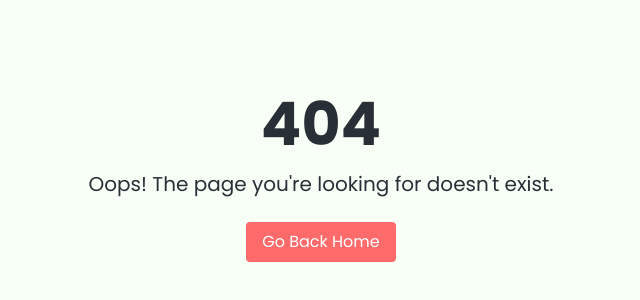
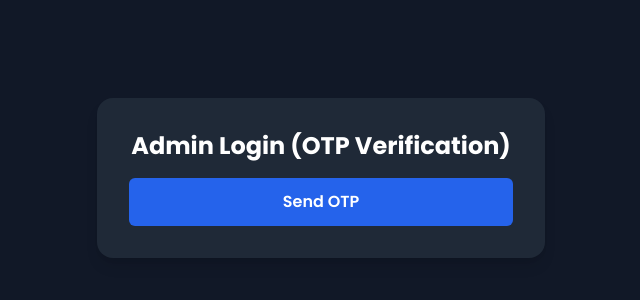
Before and after one commit to AbishekSathiyan/Abishek_Portfolio_Front-End, a React (Create React App) app: page /adminlogin in a window 1280 px wide. Before the commit this address had no page. Shown: the part 222-522 px from the top of the page, without its empty margins (319-959 px from the left). Built offline with nearby package versions, Linux system fonts and the light colour scheme.

Commit message:
Admin Fixed

```diff
--- a/src/App.jsx
+++ b/src/App.jsx
@@ -7,9 +7,12 @@ import Projects from "./components/Projects";
 import Skills from "./components/Skills";
 import Contact from "./components/Contact";
 import Footer from "./components/Footer";
+import AdminLogin from "./components/AdminLogin";
 import AdminPage from "./components/AdminPage";
 import NotFound from "./components/NotFound";
+import ProtectedRoute from "./components/ProtectedRoute";
 
+// 🏠 HomePage layout
 function HomePage() {
   return (
     <div className="font-sans">
@@ -26,12 +29,21 @@ function HomePage() {
   );
 }
 
+// 🌐 Main App
 function App() {
   return (
     <BrowserRouter>
       <Routes>
         <Route path="/" element={<HomePage />} />
-        <Route path="/admin" element={<AdminPage />} />
+        <Route path="/adminlogin" element={<AdminLogin />} />
+        <Route
+          path="/admin"
+          element={
+            <ProtectedRoute>
+              <AdminPage />
+            </ProtectedRoute>
+          }
+        />
         <Route path="*" element={<NotFound />} />
       </Routes>
     </BrowserRouter>
--- /dev/null
+++ b/src/components/AdminLogin.jsx
@@ -0,0 +1,111 @@
+import React, { useState } from "react";
+import axios from "axios";
+
+const BASE_URL = process.env.REACT_APP_BACKEND_URL;
+const ADMIN_EMAIL = process.env.REACT_APP_ADMIN_EMAIL; // your admin email
+
+function AdminLogin() {
+  const [otp, setOtp] = useState(["", "", "", "", "", ""]);
+  const [otpSent, setOtpSent] = useState(false);
+  const [loading, setLoading] = useState(false);
+  const [message, setMessage] = useState("");
+
+  const handleSendOtp = async () => {
+    setLoading(true);
+    try {
+      const res = await axios.post(`${BASE_URL}/admin/send-otp`, {
+        email: ADMIN_EMAIL,
+      });
+      setOtpSent(true);
+      setMessage(res.data.message || "OTP sent successfully!");
+    } catch (err) {
+      setMessage(err.response?.data?.message || "Failed to send OTP");
+    }
+    setLoading(false);
+  };
+
+  const handleOtpChange = (value, index) => {
+    if (!/^[0-9]?$/.test(value)) return;
+    const newOtp = [...otp];
+    newOtp[index] = value;
+    setOtp(newOtp);
+
+    // auto move focus
+    if (value && index < 5) {
+      document.getElementById(`otp-${index + 1}`).focus();
+    }
+  };
+
+  const handleVerify = async () => {
+    const fullOtp = otp.join("");
+    if (fullOtp.length !== 6) return alert("Enter 6-digit OTP");
+
+    setLoading(true);
+    try {
+      const res = await axios.post(`${BASE_URL}/api/admin/verify-otp`, {
+        email: ADMIN_EMAIL,
+        otp: fullOtp,
+      });
+      setMessage(res.data.message || "OTP Verified Successfully!");
+
+      if (res.data.success) {
+        // ✅ Save session locally for ProtectedRoute
+        localStorage.setItem("adminVerified", "true");
+        window.location.href = "/admin";
+      }
+    } catch (err) {
+      setMessage(err.response?.data?.message || "Invalid OTP");
+    }
+    setLoading(false);
+  };
+
+  return (
+    <div className="min-h-screen flex items-center justify-center bg-gray-900">
+      <div className="bg-gray-800 p-8 rounded-2xl shadow-lg w-[90%] max-w-md text-white">
+        <h1 className="text-2xl font-bold mb-4 text-center">
+          Admin Login (OTP Verification)
+        </h1>
+
+        {!otpSent ? (
+          <button
+            onClick={handleSendOtp}
+            disabled={loading}
+            className="w-full bg-blue-600 hover:bg-blue-700 text-white py-3 rounded-md font-semibold"
+          >
+            {loading ? "Sending..." : "Send OTP"}
+          </button>
+        ) : (
+          <>
+            <p className="text-center text-sm mb-3">{message}</p>
+            <div className="flex justify-between mb-4">
+              {otp.map((value, index) => (
+                <input
+                  key={index}
+                  id={`otp-${index}`}
+                  type="text"
+                  maxLength="1"
+                  value={value}
+                  onChange={(e) => handleOtpChange(e.target.value, index)}
+                  className="w-10 h-12 text-center text-black rounded-md focus:ring-2 focus:ring-blue-500"
+                />
+              ))}
+            </div>
+            <button
+              onClick={handleVerify}
+              disabled={loading}
+              className="w-full bg-green-600 hover:bg-green-700 text-white py-3 rounded-md font-semibold"
+            >
+              {loading ? "Verifying..." : "Verify OTP"}
+            </button>
+          </>
+        )}
+
+        {message && (
+          <p className="text-center mt-3 text-sm text-gray-300">{message}</p>
+        )}
+      </div>
+    </div>
+  );
+}
+
+export default AdminLogin;
--- a/src/components/AdminPage.jsx
+++ b/src/components/AdminPage.jsx
@@ -1,8 +1,8 @@
 import React, { useState, useEffect } from "react";
 import axios from "axios";
 
-// ✅ Fix BASE_URL
-const BASE_URL = " http://localhost:5000/api";
+const BASE_URL = process.env.REACT_APP_BACKEND_URL;
+
 console.log("✅ Using Backend:", BASE_URL);
 
 const formatDate = (dateString) => {
--- /dev/null
+++ b/src/components/ProtectedRoute.js
@@ -0,0 +1,9 @@
+import React from "react";
+import { Navigate } from "react-router-dom";
+
+function ProtectedRoute({ children }) {
+  const isVerified = localStorage.getItem("adminVerified") === "true";
+  return isVerified ? children : <Navigate to="/adminlogin" replace />;
+}
+
+export default ProtectedRoute;
```
Also changed, not shown: 1 other file (tests, documents, lock files or other folders).
